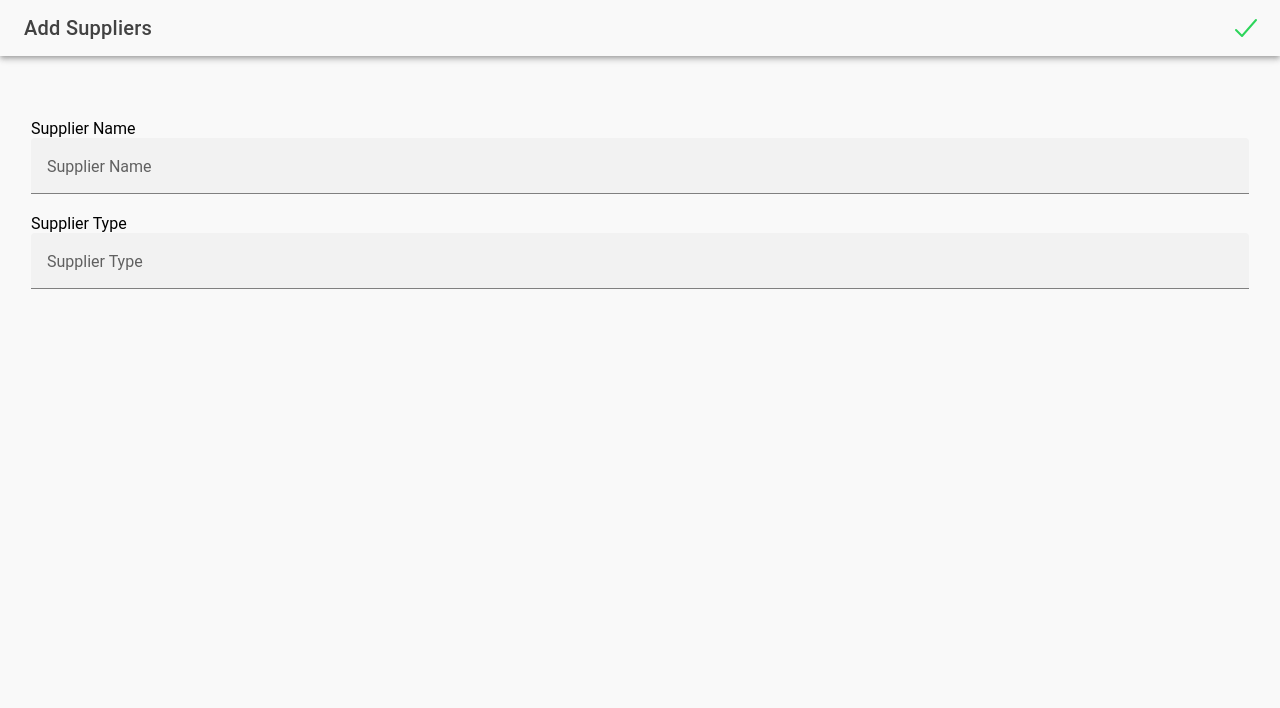
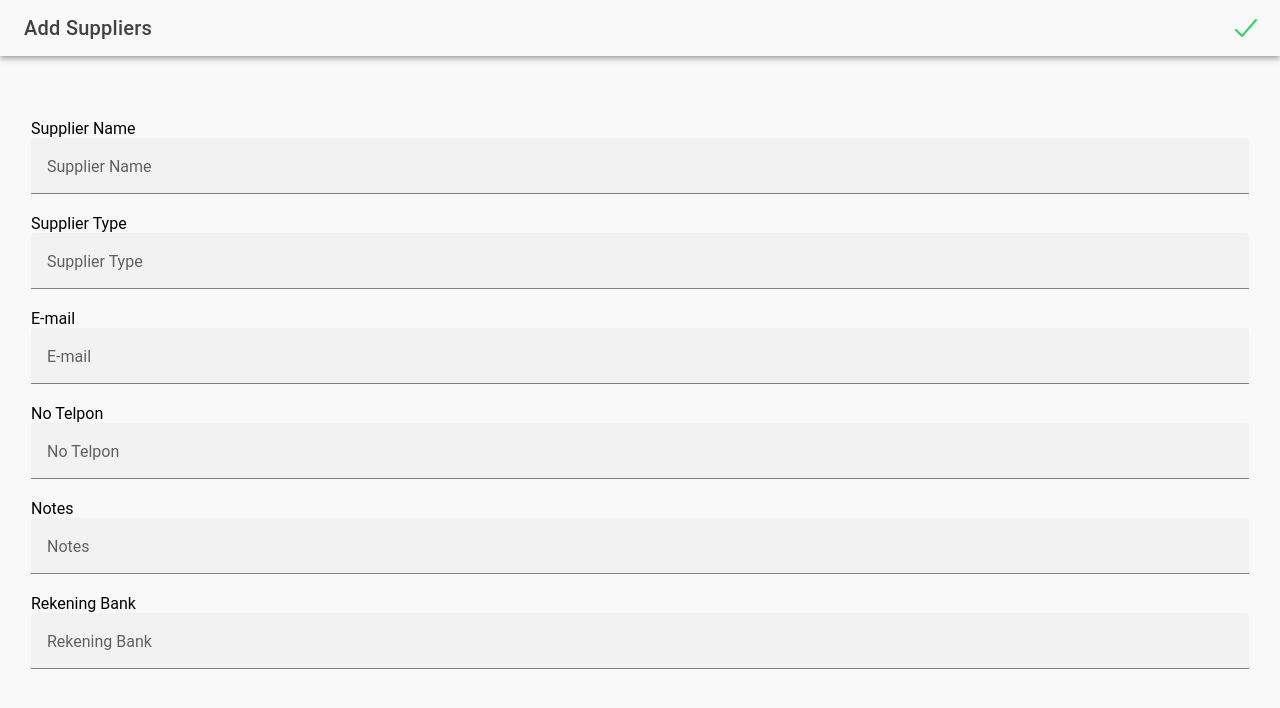
Before and after one commit to ChristopherRsl/inventory, a React (Vite) app: page /newsuppliers in a window 1280 px wide. Shown: the top 708 px of the page. Built offline with nearby package versions, Linux system fonts and the light colour scheme.

Commit message:
added new data to suppliers

```diff
--- a/src/components/SupplierCard.tsx
+++ b/src/components/SupplierCard.tsx
@@ -65,6 +65,10 @@ const SupplierCards: React.FC = () => {
           </IonCardHeader>
           <IonCardContent>
             <p>Type: {supplier.type}</p>
+            <p>Email: {supplier.email}</p>
+            <p>Phone: {supplier.noTelp}</p>
+            <p>Notes: {supplier.notes}</p>
+            <p>Bank Account: {supplier.bankAcc}</p>
             <IonButton
               color={"danger"}
               slot="end"
--- a/src/pages/NewSuppliers.tsx
+++ b/src/pages/NewSuppliers.tsx
@@ -19,7 +19,7 @@ import {
   IonToolbar,
 } from "@ionic/react";
 import Menu from "../components/Menu";
-import { camera, checkmark } from "ionicons/icons";
+import { ban, camera, checkmark } from "ionicons/icons";
 import { useRef, useState } from "react";
 import { db } from "../firebase.config";
 import { addDoc, collection } from "firebase/firestore";
@@ -29,6 +29,10 @@ const NewSuppliers: React.FC = () => {
   const auth = getAuth();
   const [name, setName] = useState("");
   const [type, setType] = useState("");
+  const [email, setEmail] = useState("");
+  const [noTelp, setNoTelp] = useState("");
+  const [notes, setNotes] = useState("");
+  const [bankAcc, setBankAcc] = useState("");
   const [isOpen, setIsOpen] = useState(false);
 
   const [error, setError] = useState<string>();
@@ -48,9 +52,17 @@ const NewSuppliers: React.FC = () => {
           await addDoc(collection(db, "suppliers", uid!, "mySuppliers"), {
             name,
             type,
+            email,
+            noTelp,
+            notes,
+            bankAcc
           });
           setName("");
           setType("");
+          setEmail("");
+          setNoTelp("");
+          setNotes("");
+          setBankAcc("");
           console.log("Product added successfully");
           setIsOpen(true);
         } else {
@@ -132,6 +144,66 @@ const NewSuppliers: React.FC = () => {
                   </IonGrid>
                 </IonCol>
               </IonRow>
+              <IonRow>
+                <IonCol>
+                  <IonGrid>
+                    <IonLabel position="floating">E-mail</IonLabel>
+                    <IonInput
+                      placeholder="E-mail"
+                      value={email}
+                      type="text"
+                      labelPlacement="stacked"
+                      fill="solid"
+                      onIonChange={(e) => setEmail(e.detail.value!)}
+                    />
+                  </IonGrid>
+                </IonCol>
+              </IonRow>
+              <IonRow>
+                <IonCol>
+                  <IonGrid>
+                    <IonLabel position="floating">No Telpon</IonLabel>
+                    <IonInput
+                      placeholder="No Telpon"
+                      value={noTelp}
+                      type="text"
+                      labelPlacement="stacked"
+                      fill="solid"
+                      onIonChange={(e) => setNoTelp(e.detail.value!)}
+                    />
+                  </IonGrid>
+                </IonCol>
+              </IonRow>
+              <IonRow>
+                <IonCol>
+                  <IonGrid>
+                    <IonLabel position="floating">Notes</IonLabel>
+                    <IonInput
+                      placeholder="Notes"
+                      value={notes}
+                      type="text"
+                      labelPlacement="stacked"
+                      fill="solid"
+                      onIonChange={(e) => setNotes(e.detail.value!)}
+                    />
+                  </IonGrid>
+                </IonCol>
+              </IonRow>
+              <IonRow>
+                <IonCol>
+                  <IonGrid>
+                    <IonLabel position="floating">Rekening Bank</IonLabel>
+                    <IonInput
+                      placeholder="Rekening Bank"
+                      value={bankAcc}
+                      type="text"
+                      labelPlacement="stacked"
+                      fill="solid"
+                      onIonChange={(e) => setBankAcc(e.detail.value!)}
+                    />
+                  </IonGrid>
+                </IonCol>
+              </IonRow>
             </IonCol>
           </IonRow>
         </IonContent>
```
